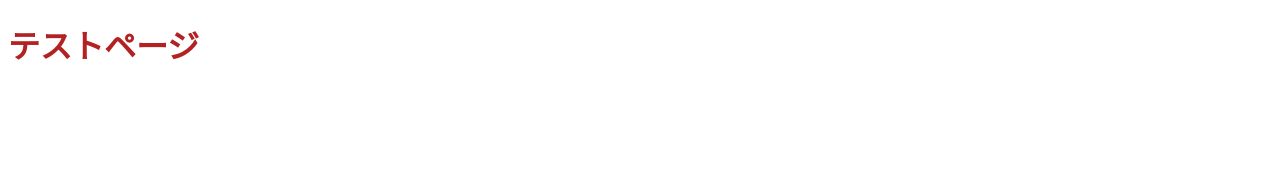
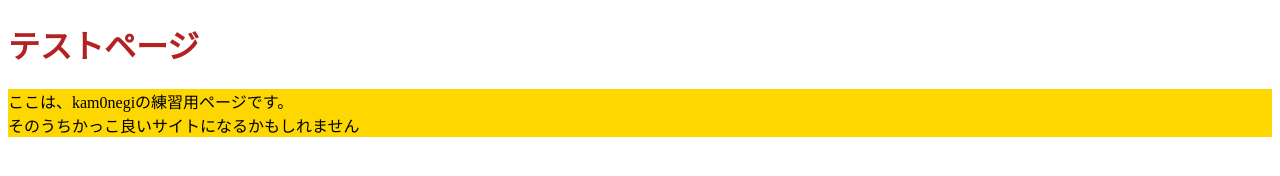
Before and after one commit to kam0negi/github.io, a plain HTML site: page index.html in a window 1280 px wide. Drawn offline with Linux system fonts and the light colour scheme.

Commit message:
VSCodeからの修正。pタグの内容を追加

```diff
--- a/index.html
+++ b/index.html
@@ -8,5 +8,9 @@
     </head>
     <body>
         <h1>テストページ</h1>
+        <p>
+            ここは、kam0negiの練習用ページです。<br>
+            そのうちかっこ良いサイトになるかもしれません
+        </p>
     </body>
 </html>
--- a/style.css
+++ b/style.css
@@ -1,3 +1,7 @@
 h1 {
   color: firebrick;
 }
+
+p {
+  background: gold;
+}
```
